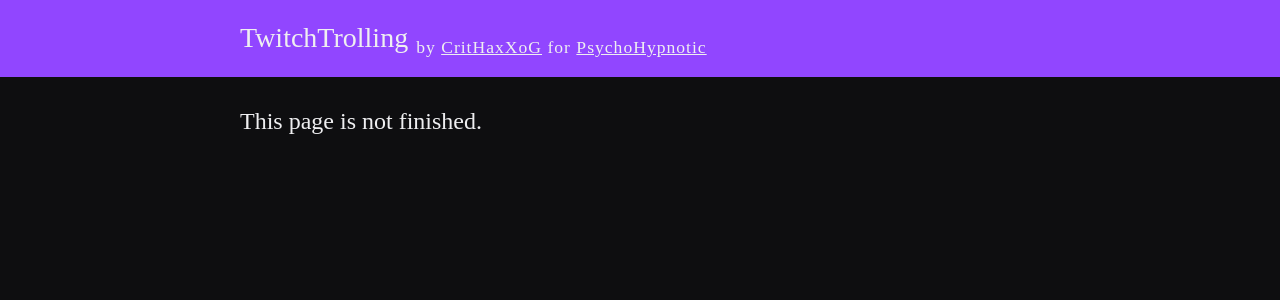
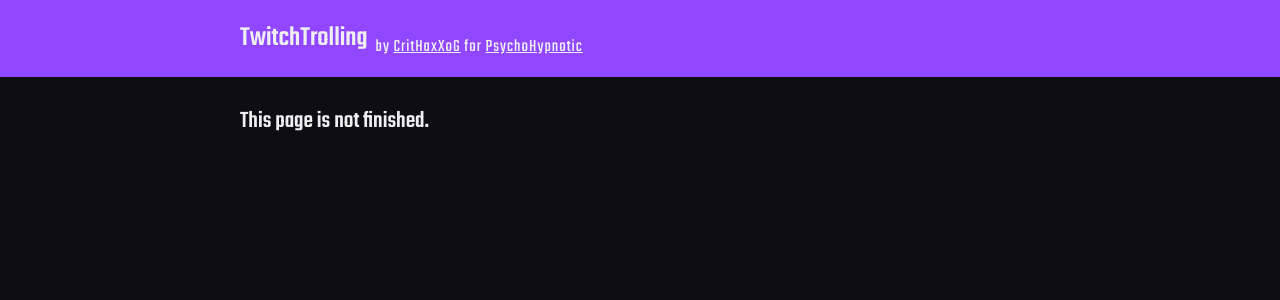
Before and after one commit to ZehsTeam/TwitchTrolling-Frontend, a SvelteKit app: page / in a window 1280 px wide. Shown: the top 300 px of the page. Built offline with nearby package versions, Linux system fonts and the light colour scheme.

Commit message:
Added missing Teko font.

```diff
--- a/src/app.css
+++ b/src/app.css
@@ -6,7 +6,7 @@
 
 body {
 	color: #efeff1;
-	font-family: Teko;
+	font-family: 'Teko', sans-serif;
 	font-weight: 400;
 	line-height: 1.6;
 	background-color: #0e0e10;
--- a/src/app.html
+++ b/src/app.html
@@ -4,6 +4,9 @@
 		<meta charset="utf-8" />
 		<link rel="icon" href="%sveltekit.assets%/favicon.png" />
 		<meta name="viewport" content="width=device-width, initial-scale=1" />
+		<link rel="preconnect" href="https://fonts.googleapis.com">
+		<link rel="preconnect" href="https://fonts.gstatic.com" crossorigin>
+		<link href="https://fonts.googleapis.com/css2?family=Teko:wght@300;400;500;600;700&display=swap" rel="stylesheet">
 		%sveltekit.head%
 	</head>
 	<body data-sveltekit-preload-data="hover">
```
